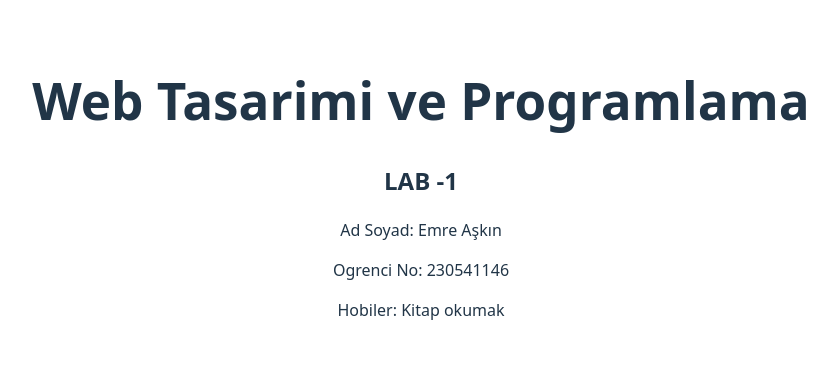
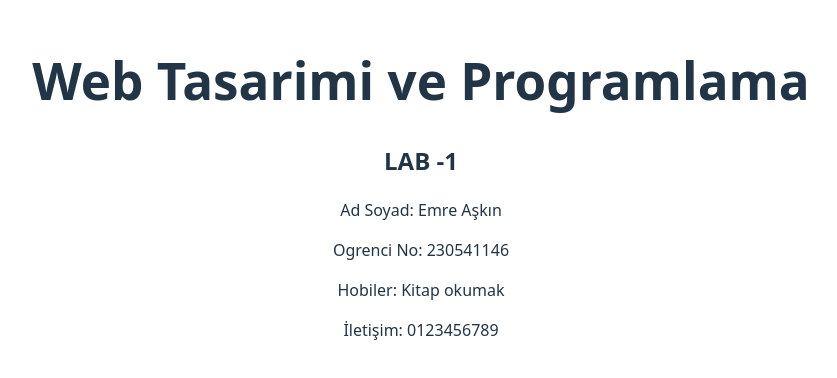
Before and after one commit to emreaskinsoftware/Web-programming, a React (Vite) app in the folder web-lab-1/: page / in a window 1280 px wide. Shown: the part 212-590 px from the top of the page, without its empty margins (219-1056 px from the left). Built offline with nearby package versions, Linux system fonts and the light colour scheme.

Commit message:
İletişim Eklendi

```diff
--- a/web-lab-1/src/App.jsx
+++ b/web-lab-1/src/App.jsx
@@ -13,6 +13,7 @@ function App() {
      <p>Ad Soyad: Emre Aşkın</p>
      <p>Ogrenci No: 230541146</p>
      <p>Hobiler: Kitap okumak</p>
+     <p>İletişim: 0123456789</p>
     </div>
      )
 
```
